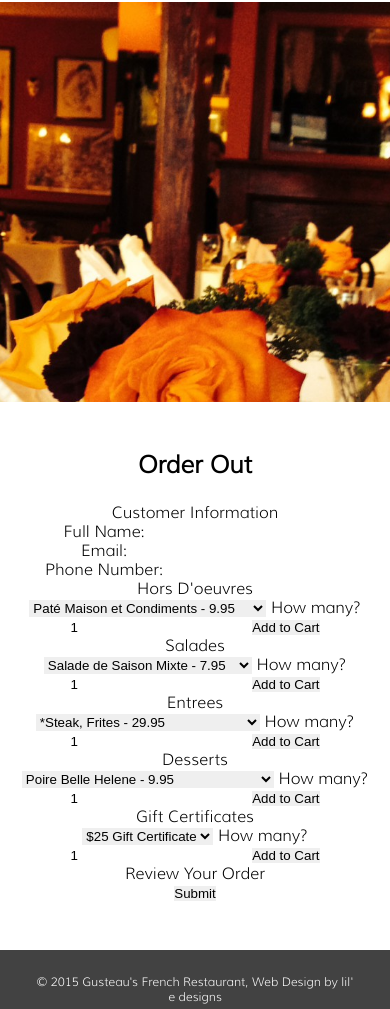
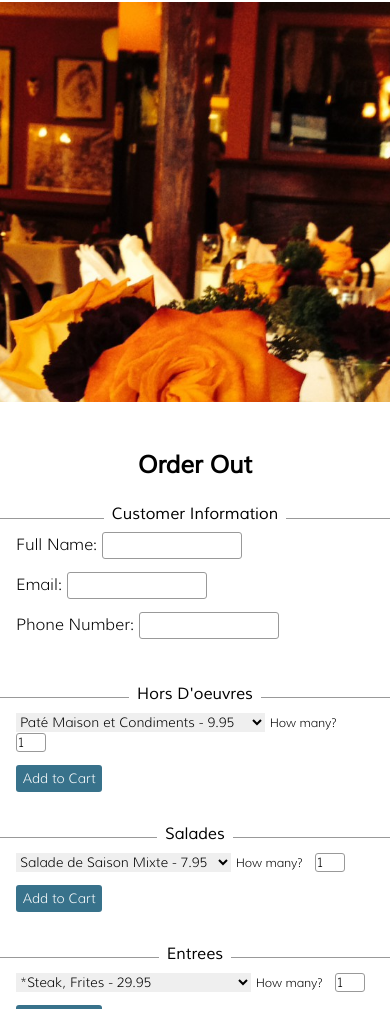
Before and after one commit to EmmyLou522/project_final3_allen_emily, a plain HTML site: page order.html in a window 390 px wide. Shown: the part 98-1107 px from the top of the page. Drawn offline with Linux system fonts and the light colour scheme.

Commit message:
style form for mobile

```diff
--- a/css/order.css
+++ b/css/order.css
@@ -87,6 +87,106 @@ header h1 {
 
 .sectionheading {
     padding-bottom: 1em;
+    font-family: subheadFont;
+}
+
+fieldset {
+    text-align: left;
+    padding-left: 1em;
+    padding-right: 1em;
+    padding-bottom: 2em;
+    border-top: 1px solid #999999;
+}
+
+legend {
+    text-align: center;
+    padding-bottom: .5em;
+    padding-left: .5em;
+    padding-right: .5em;
+    font-family: subheadFont;
+}
+
+#fullname {
+    border: 1px solid #999999;
+    border-radius: 3px;
+    height: 2em;
+    margin-bottom: 1em;
+    font-family: bodyFont;
+}
+
+#email {
+    border: 1px solid #999999;
+    border-radius: 3px;
+    height: 2em;
+    margin-bottom: 1em;
+    font-family: bodyFont;
+}
+
+#phone {
+    border: 1px solid #999999;
+    border-radius: 3px;
+    height: 2em;
+    margin-bottom: 1em;
+    font-family: bodyFont;
+}
+
+label {
+    font-size: 12px;
+    padding-right: 1em;
+}
+
+select {
+    font-family: bodyFont;
+}
+
+input[type="number"] {
+    width: 30px;
+    border: 1px solid #999999;
+    border-radius: 3px;
+    font-family: bodyFont;
+}
+
+input[type="button"] {
+    background-color: #38728b;
+    border-radius: 3px;
+    color: white;
+    height: 2em;
+    padding-left: .5em;
+    padding-right: .5em;
+    margin-top: 1em;
+    font-family: bodyFont;
+}
+
+input[type="button"]:hover {
+    background-color: #85adb4;
+}
+
+input[type="submit"] {
+    background-color: #38728b;
+    border-radius: 3px;
+    color: white;
+    height: 2em;
+    padding-left: .5em;
+    padding-right: .5em;
+    margin-top: 1em;
+    font-family: bodyFont;
+    margin: auto;
+}
+
+input[type="submit"]:hover {
+    background-color: #85adb4;
+}
+
+#orderreview p {
+    font-family: bodyFont;
+    padding-left: 1em;
+    padding-right: 1em;
+}
+
+#ordertotal p {
+    font-family: bodyFont;
+    padding-left: 1em;
+    padding-right: 1em;
 }
 
 footer {
--- a/order.html
+++ b/order.html
@@ -64,7 +64,8 @@
 					<option value=9>Antipasto à la Française - 13.95</option>
 					<option value=10>Assiette Scandinave - 14.50</option>
 				</select>
-				How many?<input type="number" id="horsdoeuvresquant" value="1">
+				<label>How many?</label><input type="number" id="horsdoeuvresquant" value="1">
+                <br>
 				<input type="button" value="Add to Cart" onclick="addToCart('horsdoeuvres', 'horsdoeuvresquant');">
 			</fieldset>
 			<fieldset>
@@ -77,7 +78,8 @@
 					<option value=15>Salade de Chef - 9.75</option>
 					<option value=16>Salade Gusteau - 18.50</option>
 				</select>
-				How many?<input type="number" id="saladsquant" value="1">
+				<label>How many?</label><input type="number" id="saladsquant" value="1">
+                <br>
 				<input type="button" value="Add to Cart" onclick="addToCart('salads', 'saladsquant');">
 			</fieldset>
 			<fieldset>
@@ -94,7 +96,8 @@
 					<option value=25>*Filet de Saumon - 24.75</option>
 					<option value=26>*Coquilles St. Jacques - 26.95</option>
 				</select>
-				How many?<input type="number" id="entreesquant" value="1">
+				<label>How many?</label><input type="number" id="entreesquant" value="1">
+                <br>
 				<input type="button" value="Add to Cart" onclick="addToCart('entrees', 'entreesquant');">
 			</fieldset>
 			<fieldset>
@@ -107,7 +110,8 @@
 					<option value=31>Crème Brûlée Ò la Lavande - 7.50</option>
 					<option value=32>Assiette de Fromages de France - 9.25</option>
 				</select>
-				How many?<input type="number" id="dessertsquant" value="1">
+				<label>How many?</label><input type="number" id="dessertsquant" value="1">
+                <br>
 				<input type="button" value="Add to Cart" onclick="addToCart('desserts', 'dessertsquant');">
 			</fieldset>
 			<fieldset>
@@ -116,15 +120,16 @@
 					<option value=33>$25 Gift Certificate</option>
 					<option value=34>$50 Gift Certificate</option>
 				</select>
-				How many?<input type="number" id="giftcertquant" value="1">
+				<label>How many?</label><input type="number" id="giftcertquant" value="1">
+                <br>
 				<input type="button" value="Add to Cart" onclick="addToCart('giftcert', 'giftcertquant');">
 			</fieldset>
             <fieldset>
 				<legend>Review Your Order</legend>
 				<section id="orderreview">
-			</section>
+			    </section>
                 <section id="ordertotal">
-            </section>
+                </section>
                 <input type="hidden" name="customer_order" id="fullorder" value=""></input>
                 <input type="submit"></input>
 			</fieldset>
```
